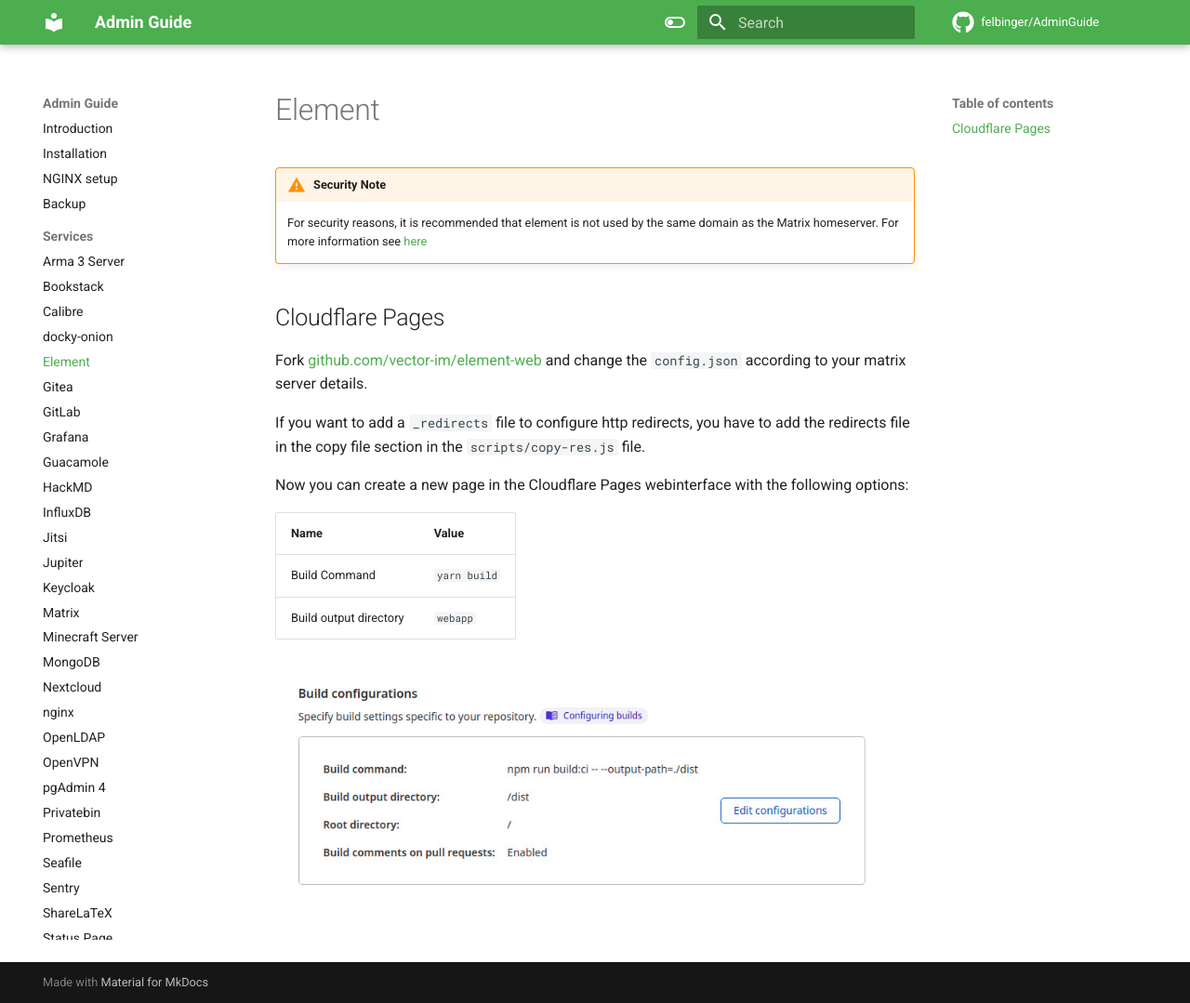
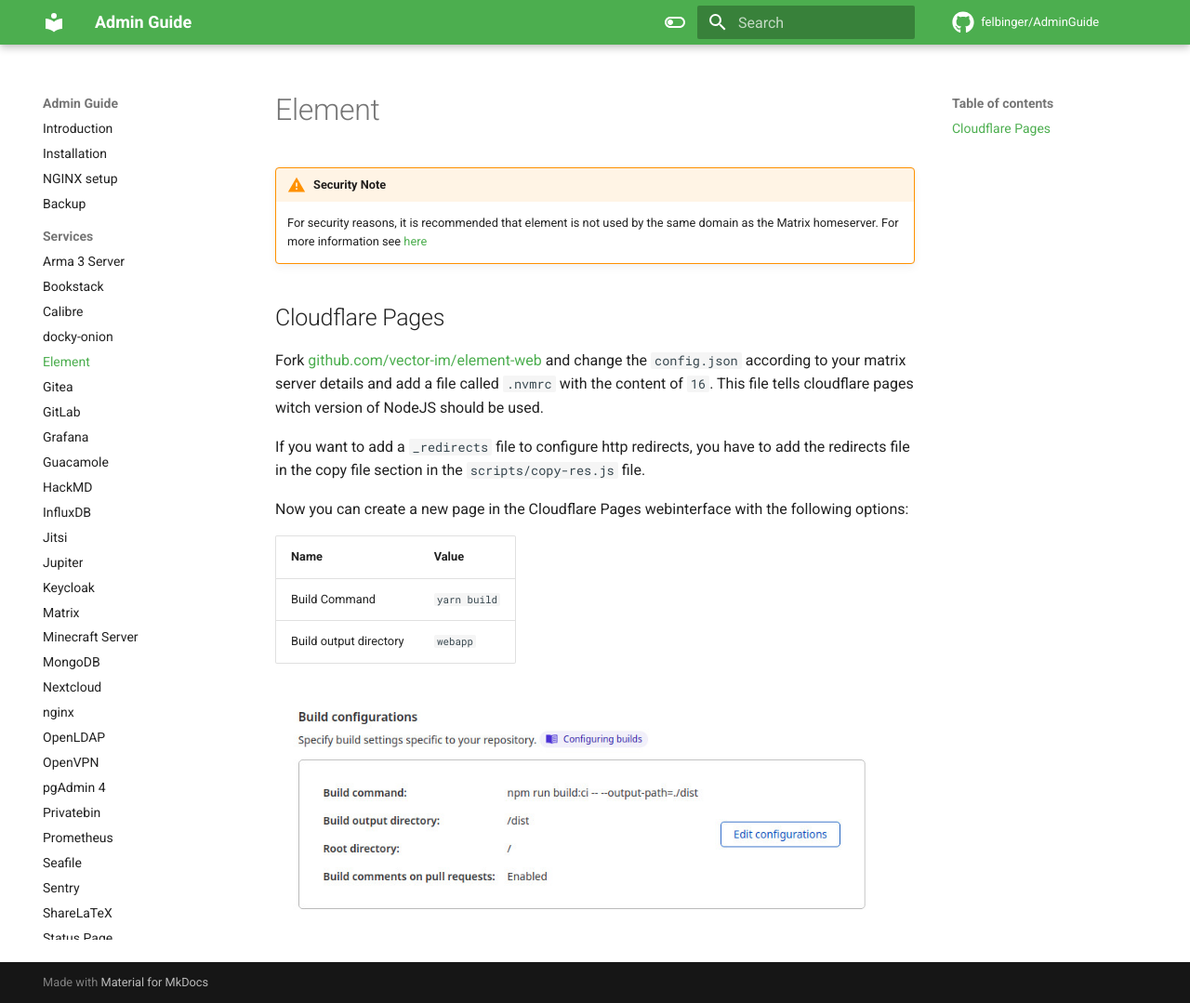
Before and after one commit to felbinger/AdminGuide, an MkDocs documentation site: the page built from docs/services/element.md, in a window 1280 px wide and 1079 px high. Shown: the whole window at 93% size. Built offline with MkDocs 1.6.1 and Material for MkDocs 9.7.7, drawn with Linux system fonts in a browser that asks for light colours; nearby versions of some CDN libraries; comment, search, counter and statistics services are not loaded.

Commit message:
Update element.md (#63)

```diff
--- a/docs/services/element.md
+++ b/docs/services/element.md
@@ -6,7 +6,8 @@
 ## Cloudflare Pages
 
 Fork [github.com/vector-im/element-web](https://github.com/vector-im/element-web) and change the `config.json` according
-to your matrix server details.
+to your matrix server details and add a file called `.nvmrc` with the content of `16`. This file tells cloudflare pages
+witch version of NodeJS should be used.
 
 If you want to add a `_redirects` file to configure http redirects, you have to add the redirects file in the copy file
 section in the `scripts/copy-res.js` file.
```
